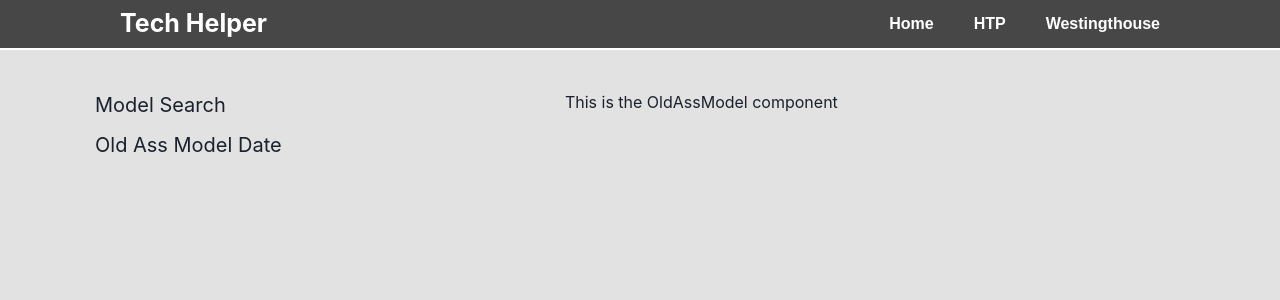
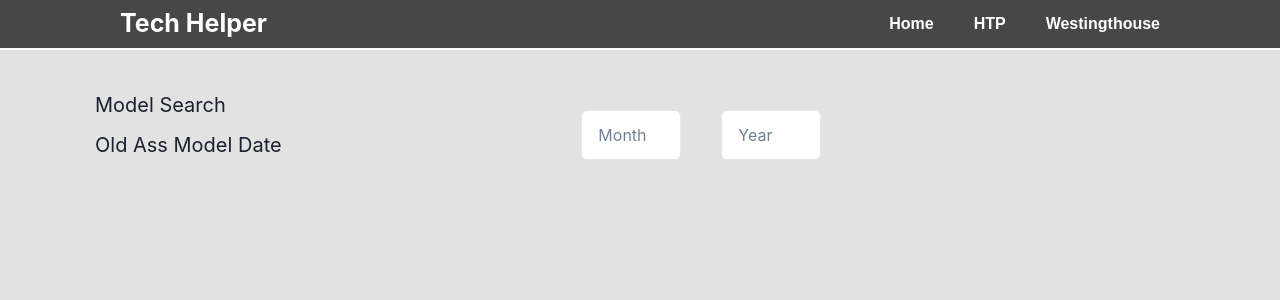
Before and after one commit to Erick-Bravo/tech_helper, a React (Create React App) app: page /htp in a window 1280 px wide. Both pictures are taken after a click on the element "Old Ass Model Date". Shown: the top 300 px of the page. Built offline with nearby package versions, Linux system fonts and the light colour scheme.

Commit message:
model and year for old ass model list

```diff
--- a/src/components/Links_HTP/OldAssModel.tsx
+++ b/src/components/Links_HTP/OldAssModel.tsx
@@ -1,7 +1,104 @@
+import { Flex, Input, Text } from "@chakra-ui/react";
+import { useState } from "react";
+import {
+  oldAssMonthList,
+  oldAssMonthTypes,
+  oldAssYearList,
+  oldAssYearTypes,
+} from "../../data/oldAssModelList";
+
 const OldAssModel = () => {
+  const [monthInputText, setMonthInput] = useState("");
+  const [month, setMonth] = useState<oldAssMonthTypes[]>([
+    { letter: "Month", month: "Month", value: 0 },
+  ]);
+  const [yearInputText, setYearInput] = useState("");
+  const [year, setYear] = useState<oldAssYearTypes[]>([
+    { letter: "Year", year: 0 },
+  ]);
+
+  //Month
+  const handleMonthSubmit = () => {
+    const filteredList = oldAssMonthList.filter((item) => {
+      if (monthInputText === "") {
+        return;
+      }
+      return item.letter === monthInputText;
+    });
+    setMonth(filteredList);
+  };
+
+  const monthInput = (event: { target: { value: string } }) => {
+    const text = event.target.value.toUpperCase();
+    setMonthInput(text);
+  };
+
+  const handleMonthEnter = (event: { key: string }) => {
+    if (event.key === "Enter") {
+      handleMonthSubmit();
+    }
+  };
+  ///////////////////////////////////////////////////////////////////////////////////////
+  //Year
+  const handleYearSubmit = () => {
+    const filteredList = oldAssYearList.filter((item) => {
+      if (yearInputText === "") {
+        return;
+      }
+      return item.letter === yearInputText;
+    });
+    setYear(filteredList);
+  };
+
+  const yearInput = (event: { target: { value: string } }) => {
+    const text = event.target.value.toUpperCase();
+    setYearInput(text);
+  };
+
+  const handleYearEnter = (event: { key: string }) => {
+    if (event.key === "Enter") {
+      handleYearSubmit();
+    }
+  };
+
   return (
-   <div>This is the OldAssModel component</div>
-  )
-}
+    <Flex>
+      <Flex flexDir="column" alignItems="center">
+        <Input
+          placeholder="Month"
+          backgroundColor="white"
+          w="100px"
+          m="20px"
+          h="50px"
+          onChange={monthInput}
+          onKeyDown={handleMonthEnter}
+        />
+        {month.length === 0 && <Text fontSize="35px">not found</Text>}
+        {month.length !== 0 && month[0].month !== "Month" && (
+          <Text fontSize="25px" m="20px 10px">
+            {month[0].month}
+          </Text>
+        )}
+      </Flex>
+      <Flex flexDir="column" alignItems="center">
+        <Input
+          placeholder="Year"
+          backgroundColor="white"
+          w="100px"
+          m="20px"
+          h="50px"
+          onChange={yearInput}
+          onKeyDown={handleYearEnter}
+        />
+        {year.length === 0 && <Text fontSize="35px">not found</Text>}
+        {year.length !== 0 && year[0].year !== 0 && (
+          <Text fontSize="25px" m="20px 10px">
+            {year[0].year}
+          </Text>
+        )}
+      </Flex>
+    </Flex>
+  );
+};
 
 export default OldAssModel;
```
